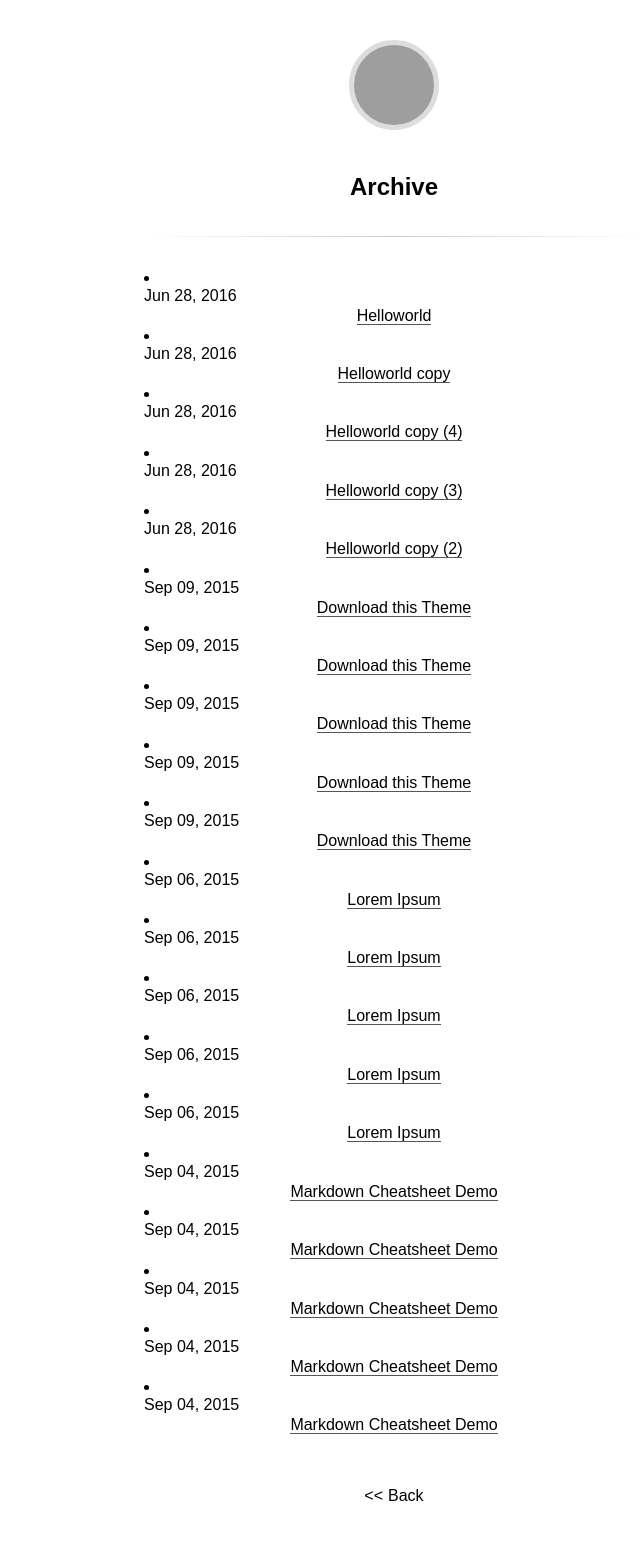
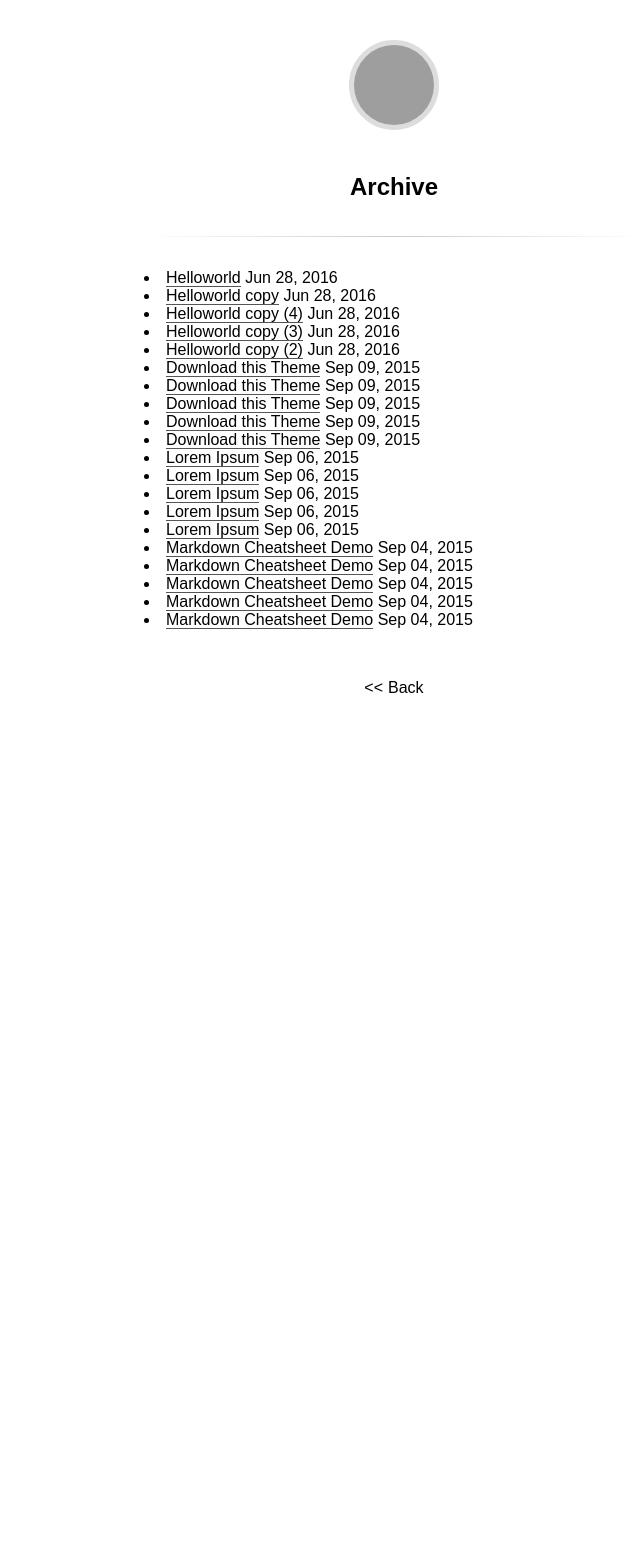
Before and after one commit to migzpogi/migzpogi.github.io, a Jekyll site: the page built from archive.html, in a window 1280 px wide. Shown: the whole page, without its empty margins (246-886 px from the left). Built offline with Jekyll 4.4.1, drawn with Linux system fonts in a browser that asks for light colours; some web fonts are replaced; after the commit the page ends 900 px from its top, so only the background shows below that; grey boxes are pictures that could not be loaded.

Commit message:
Simple list template.

```diff
--- a/archive.html
+++ b/archive.html
@@ -5,13 +5,11 @@ title: Archive
 
 {% for post in site.posts %}
 
-<li>
-		<div class="post-date">
-			<span>{{ post.date | date: "%b %d, %Y" }}</span>
-		</div>
-		<div class="title">
+	<li>
 			<a href="{{ post.url | prepend: site.baseurl }}">{{ post.title }}</a>
-		</div>
+			{{ post.date | date: "%b %d, %Y" }}
+
+
 	</li>
 
 {% endfor %}
```
